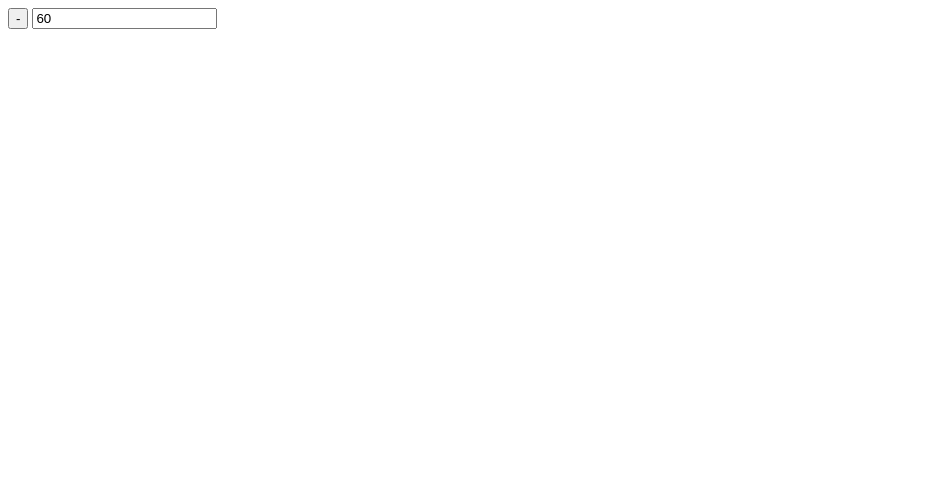
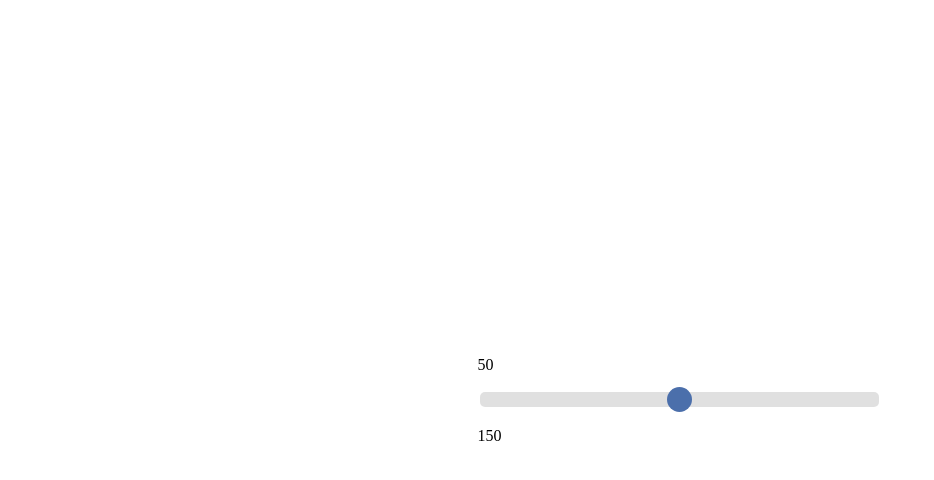
Before and after one commit to Finlay-Collins/waterfallMetronome, a plain HTML site: page index.html in a window 1280 px wide. Shown: the whole page, without its empty margins (0-934 px from the left). Drawn offline with Linux system fonts and the light colour scheme.

```diff
--- a/index.html
+++ b/index.html
@@ -3,9 +3,17 @@
 <head>
     <title>METRONOME</title>
     <meta charset="utf-8" />
+    <link rel="stylesheet" href="style.css" />
 </head>
 <body>
-    <input type="button" value="-" />
-    <input value="60" />
+    <div class="main">
+        <script src="slider.js"></script>
+        <p id="output"></p>
+        <div class="slidecontainer">
+            <p>50</p>
+            <input type="range" min="50" max="150" value="100" class="slider" id="myRange">
+            <p>150</p>
+        </div>
+    </div>
 </body>
 </html>
--- /dev/null
+++ b/slider.js
@@ -0,0 +1,13 @@
+var slider = document.getElementById("myRange");
+var output = document.getElementById("demo");
+var bpm = 60;
+output.innerHTML = slider.value; // Display the default slider value
+
+// Update the current slider value (each time you drag the slider handle)
+slider.oninput = function() {
+  output.innerHTML = this.value;
+}
+
+window.onload = function () {
+    document.getElementById('output').innerHTML = slider.value;
+};
--- /dev/null
+++ b/style.css
@@ -0,0 +1,29 @@
+html, body {
+    width: 85vw;
+    height: 100vh;
+    display: flex;
+    align-items: center;
+    justify-content: center;
+}
+
+.slider {
+    align-items: center;
+    -webkit-appearance: none;
+    width: 300%;
+    height: 15px;
+    border-radius: 5px;
+    background: #d3d3d3;
+    outline: none;
+    opacity: 0.7;
+    -webkit-transition: .2s;
+    transition: opacity .2s;
+}
+
+.slider::-webkit-slider-thumb {
+    -webkit-appearance: none;
+    width: 25px;
+    height: 25px;
+    border-radius: 50%;
+    background: #003388;
+    cursor: pointer;
+}
```
Also changed, not shown: 2 other files.
